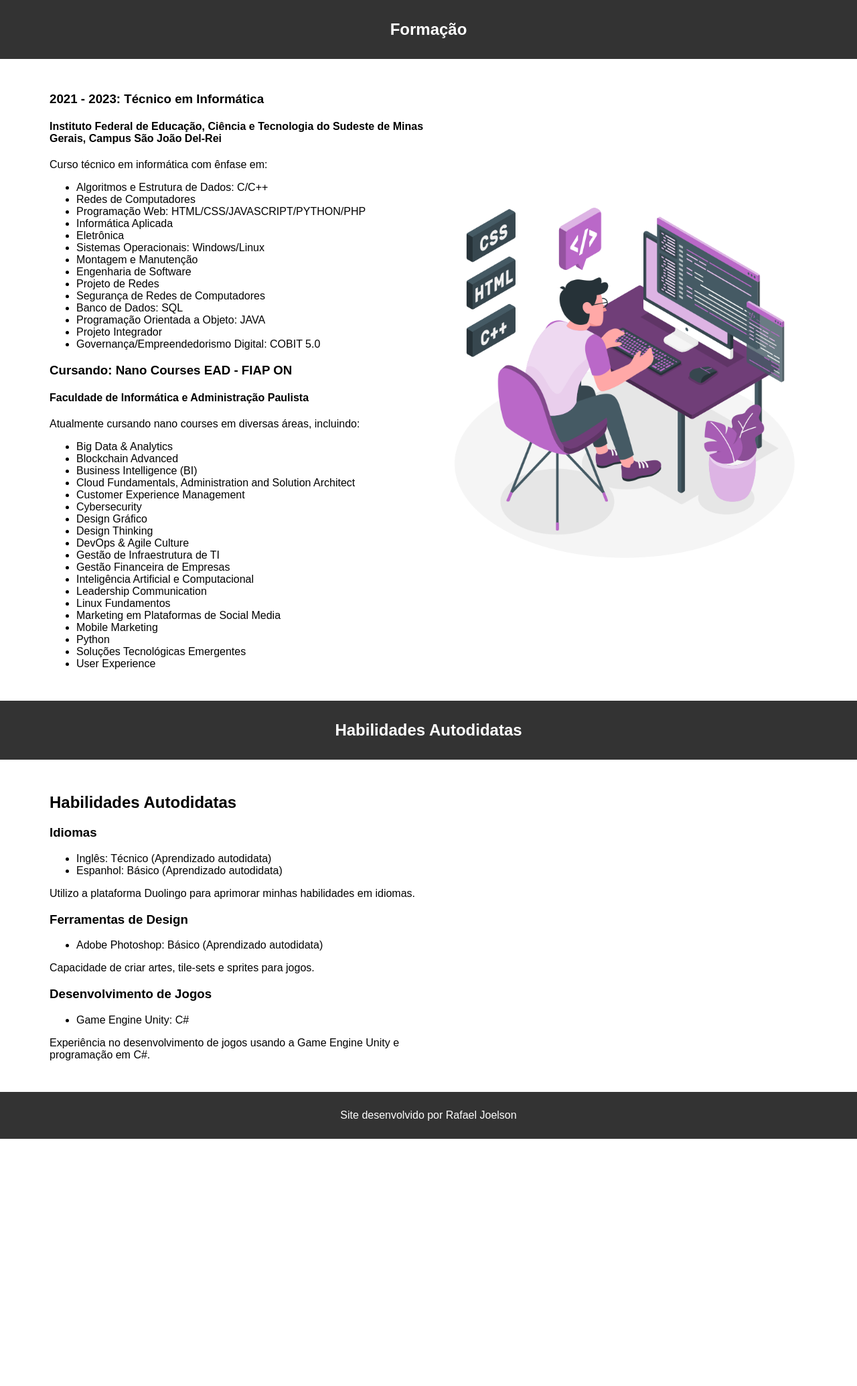
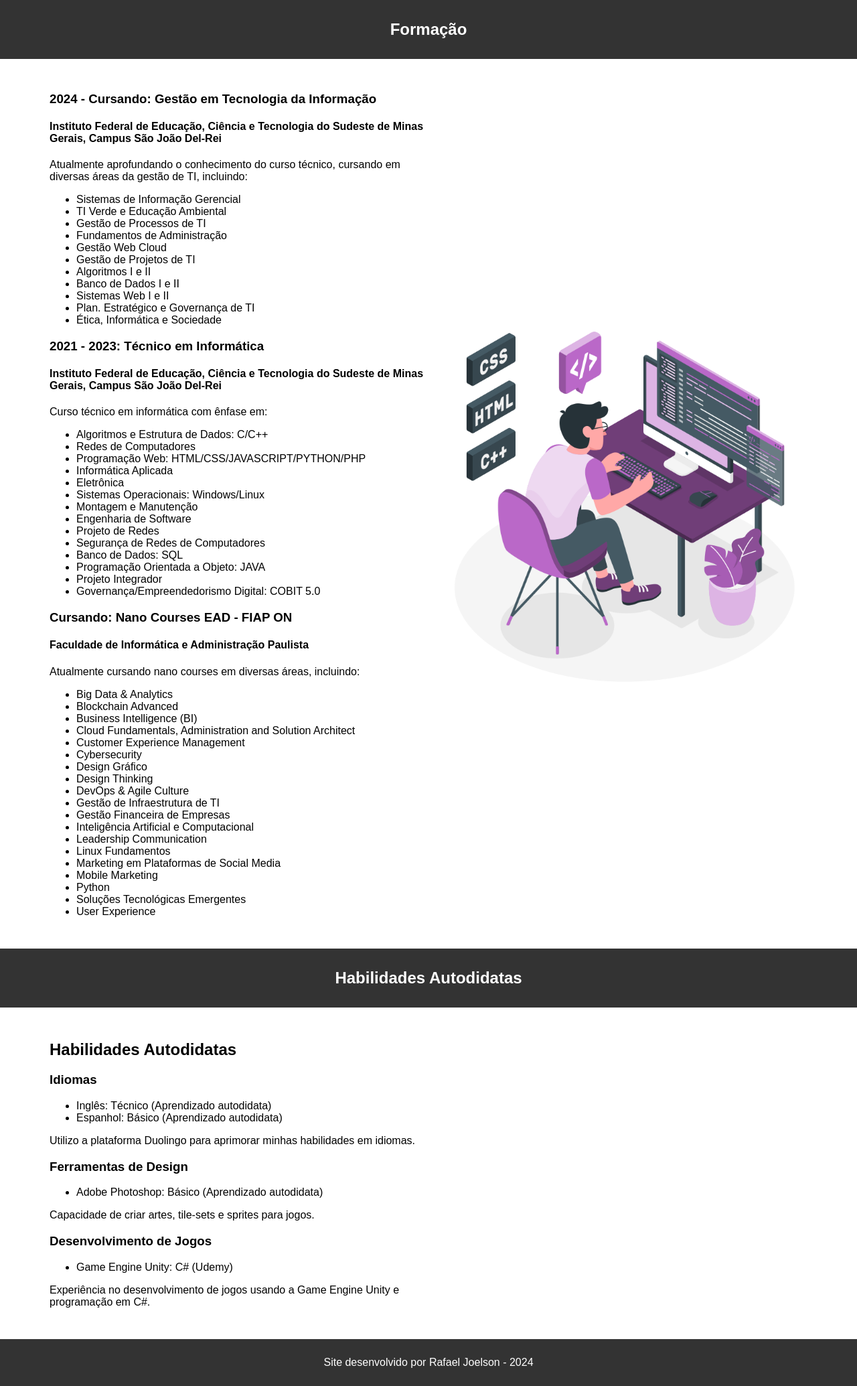
Before and after one commit to RafaelJoelson/projeto_site_django, a Django app: page /education/ in a window 1280 px wide. Shown: the part 212-2281 px from the top of the page at 67% size. Before the commit the page ends 1912 px from the top, so only its background shows below. Run offline with Django 5.2, Linux system fonts and the light colour scheme.

Commit message:
Atualização no conteúdo
- Informações da página education.html atualizadas
- rodapé das páginas atualizadas

```diff
--- a/app_website/templates/contact.html
+++ b/app_website/templates/contact.html
@@ -44,7 +44,7 @@
         </section>
     </div>
     <footer>
-        <p>Site desenvolvido por Rafael Joelson</p>
+        <p>Site desenvolvido por Rafael Joelson - 2024</p>
     </footer>
 </body>
 </html>
--- a/app_website/templates/education.html
+++ b/app_website/templates/education.html
@@ -27,6 +27,22 @@
     <div class="aboutme-container">
         <section class="education">
             <article class="aboutme-text-container">
+                <h3>2024 - Cursando: Gestão em Tecnologia da Informação</h3>
+                <h4>Instituto Federal de Educação, Ciência e Tecnologia do Sudeste de Minas Gerais, Campus São João Del-Rei</h4>
+                <p>Atualmente aprofundando o conhecimento do curso técnico, cursando em diversas áreas da gestão de TI, incluindo:</p>
+                <ul>
+                    <li>Sistemas de Informação Gerencial</li>
+                    <li>TI Verde e Educação Ambiental</li>
+                    <li>Gestão de Processos de TI</li>
+                    <li>Fundamentos de Administração</li>
+                    <li>Gestão Web Cloud</li>
+                    <li>Gestão de Projetos de TI</li>
+                    <li>Algoritmos I e II</li>
+                    <li>Banco de Dados I e II</li>
+                    <li>Sistemas Web I e II</li>
+                    <li>Plan. Estratégico e Governança de TI</li>
+                    <li>Ética, Informática e Sociedade</li>
+                </ul>
                 <h3>2021 - 2023: Técnico em Informática</h3>
                 <h4>Instituto Federal de Educação, Ciência e Tecnologia do Sudeste de Minas Gerais, Campus São João Del-Rei</h4>
                 <p>Curso técnico em informática com ênfase em:</p>
@@ -99,14 +115,14 @@
 
                 <h3>Desenvolvimento de Jogos</h3>
                 <ul>
-                    <li>Game Engine Unity: C#</li>
+                    <li>Game Engine Unity: C# (Udemy)</li>
                 </ul>
                 <p>Experiência no desenvolvimento de jogos usando a Game Engine Unity e programação em C#.</p>
             </article>
         </section>
     </div>
     <footer>
-        <p>Site desenvolvido por Rafael Joelson</p>
+        <p>Site desenvolvido por Rafael Joelson - 2024</p>
     </footer>
 </body>
 </html>
--- a/app_website/templates/home.html
+++ b/app_website/templates/home.html
@@ -47,7 +47,7 @@
         </section>
     </div>
     <footer>
-        <p>Site desenvolvido por Rafael Joelson</p>
+        <p>Site desenvolvido por Rafael Joelson - 2024</p>
     </footer>
 </body>
 </html>
--- a/app_website/templates/portfolio.html
+++ b/app_website/templates/portfolio.html
@@ -47,6 +47,8 @@
                     <p>Além disso, mantive uma comunicação transparente com a equipe, promovendo um ambiente colaborativo e produtivo. Meu compromisso com a excelência técnica e gestão eficaz foi fundamental para o sucesso do projeto "Aq.chegamos".</p>
 
                     <p>Disponível no <a href="https://github.com/RafaelJoelson/aqpontochegamos.git">Github.</a></p>
+                    <h2>Este site pessoal desenvolvido em python e django</h2>
+                    <p>Disponível no <a href="https://github.com/RafaelJoelson/projeto_site_django">Github.</a></p>
                 </article>
             <div class="about-vid-container">
                 <video width="640" height="400" src="{% static 'videos/aqpontochegamos.mkv' %}" controls></video>
@@ -54,7 +56,7 @@
         </section>
     </div>
     <footer>
-        <p>Site desenvolvido por Rafael Joelson</p>
+        <p>Site desenvolvido por Rafael Joelson - 2024</p>
     </footer>
 </body>
 </html>
--- a/app_website/templates/success.html
+++ b/app_website/templates/success.html
@@ -32,7 +32,7 @@
         </div>
     </div>
     <footer>
-        <p>Site desenvolvido por Rafael Joelson</p>
+        <p>Site desenvolvido por Rafael Joelson - 2024</p>
     </footer>
 </body>
 </html>
```
Also changed, not shown: README.md.
